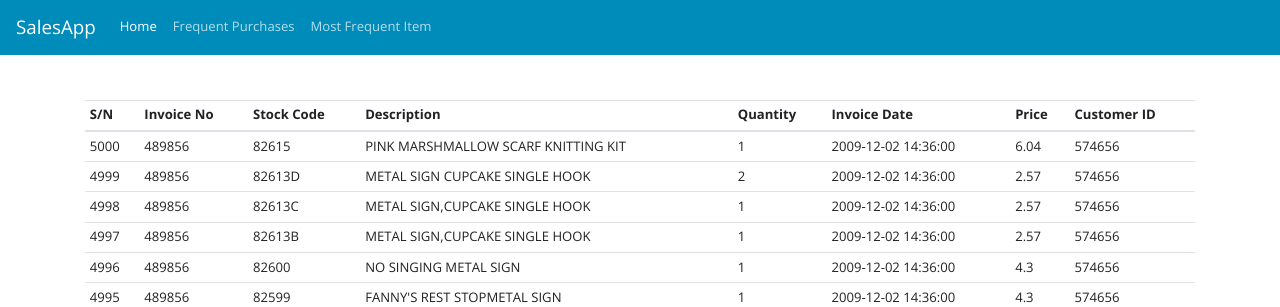
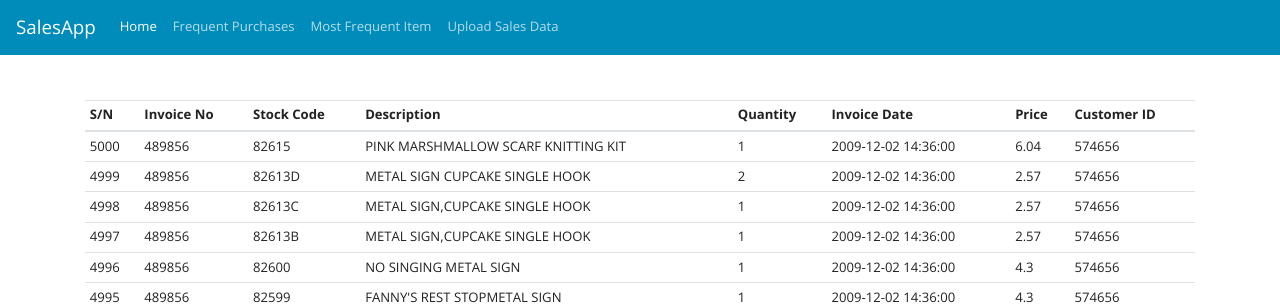
Before and after one commit to ugokingsley/salesdata, a Django app: page / in a window 1280 px wide. Shown: the top 307 px of the page. Run offline with Django 3.2, Linux system fonts and the light colour scheme; data comes from the database, SQL or seed files in the repository; both versions use the stored data as it was after the commit; some libraries are stand-ins or nearby versions.

Commit message:
import link

```diff
--- a/templates/nav.html
+++ b/templates/nav.html
@@ -15,6 +15,9 @@
       <li class="nav-item">
         <a class="nav-link" href="{% url 'mostfrequentitem' %}">Most Frequent Item</a>
       </li>
+      <li class="nav-item">
+        <a class="nav-link" href="http://salesdataapp.herokuapp.com/admin/sales/salesdata/import/">Upload Sales Data</a>
+      </li>
   </ul>
   </div>
 </nav>
```
Also changed, not shown: db.sqlite3.
